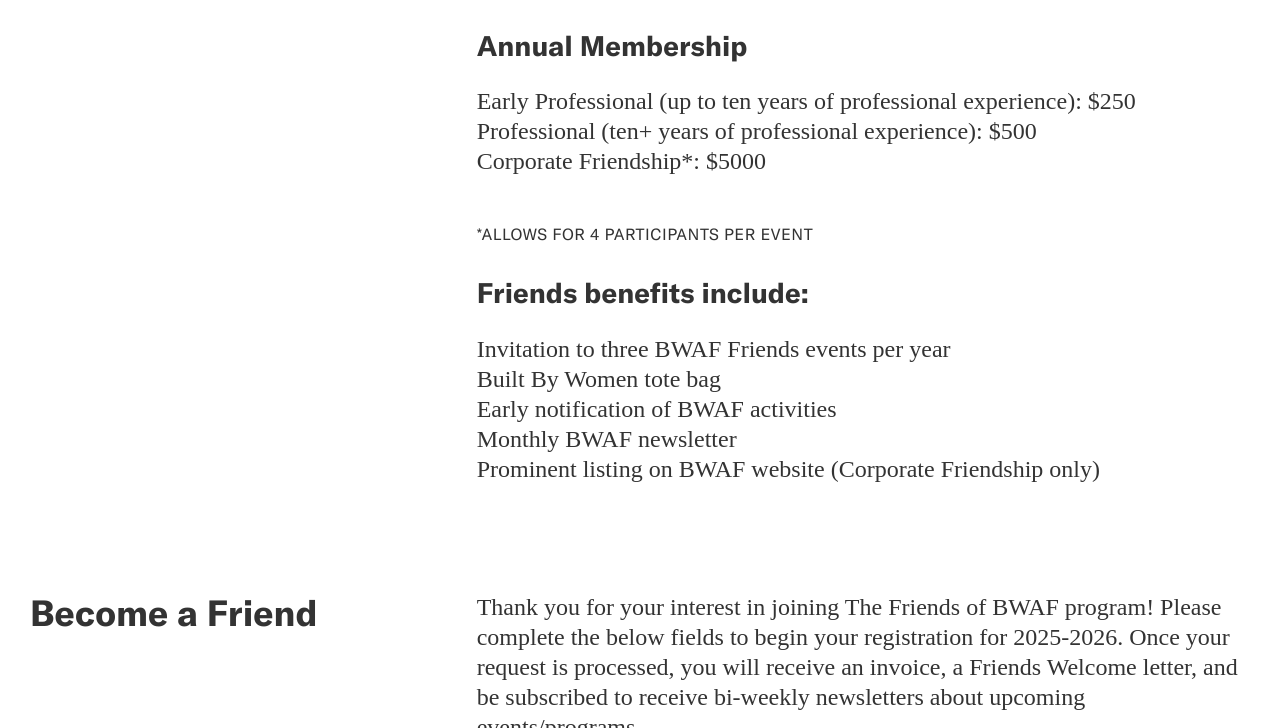
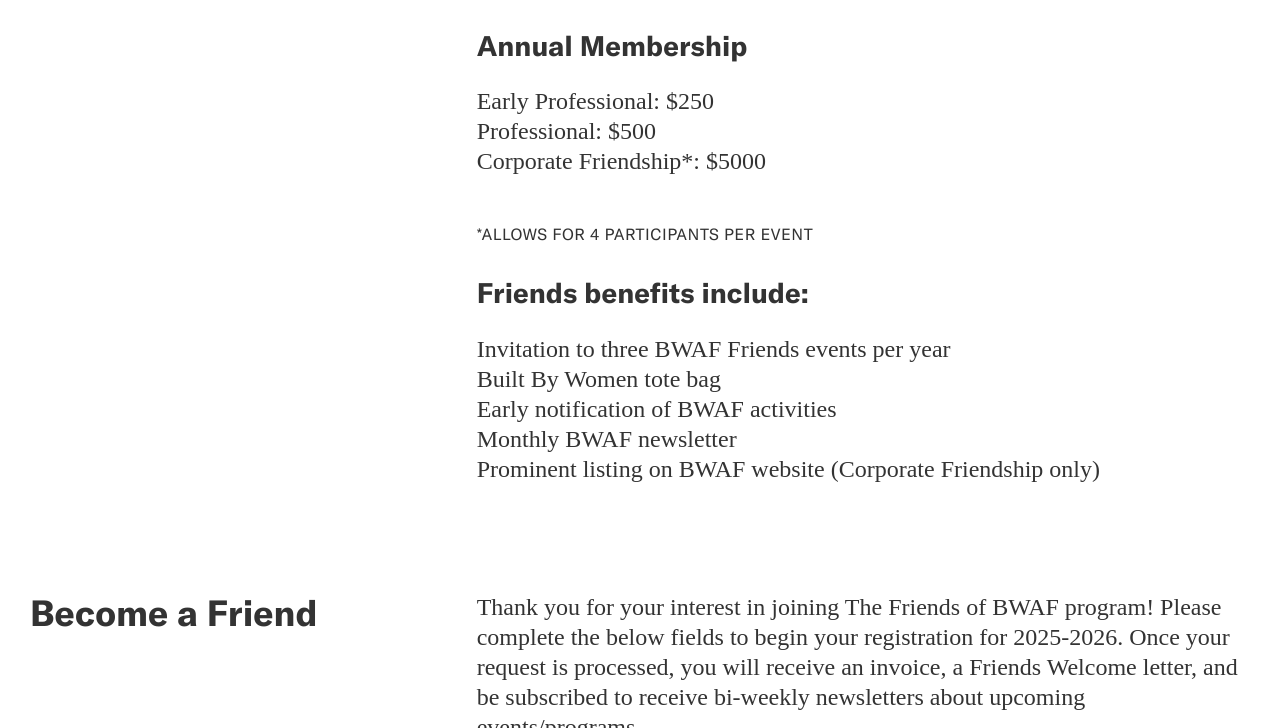
Before and after one commit to jengalas/bwaf-bbw, a Jekyll site: the page built from _programs/friends.md, in a window 1280 px wide and 900 px high, scrolled down 1142 px, cut to the strip 172-900 px from the top of the window. Built offline with Jekyll 4.4.1, drawn with Linux system fonts in a browser that asks for light colours; nearby versions of some CDN libraries; some web fonts are replaced.

Commit message:
Updated 1 file via CloudCannon.

```diff
--- a/_programs/friends.md
+++ b/_programs/friends.md
@@ -53,11 +53,9 @@
     automatic: false
   - template: text-block
     text_block: >-
-      <h2><strong>Annual Membership</strong></h2><p>Early Professional (up to
-      ten years of professional experience): $250<br />Professional (ten+ years
-      of professional experience): $500<br />Corporate Friendship*:
-      $5000</p><h6>*Allows for 4 participants per
-      event&nbsp;</h6><h2><strong>Friends benefits
+      <h2><strong>Annual Membership</strong></h2><p>Early Professional: $250<br
+      />Professional: $500<br />Corporate Friendship*: $5000</p><h6>*Allows for
+      4 participants per event&nbsp;</h6><h2><strong>Friends benefits
       include:</strong></h2><p>Invitation to three BWAF Friends events per
       year<br />Built By Women tote bag<br />Early notification of BWAF
       activities<br />Monthly BWAF newsletter<br />Prominent listing on BWAF
```
